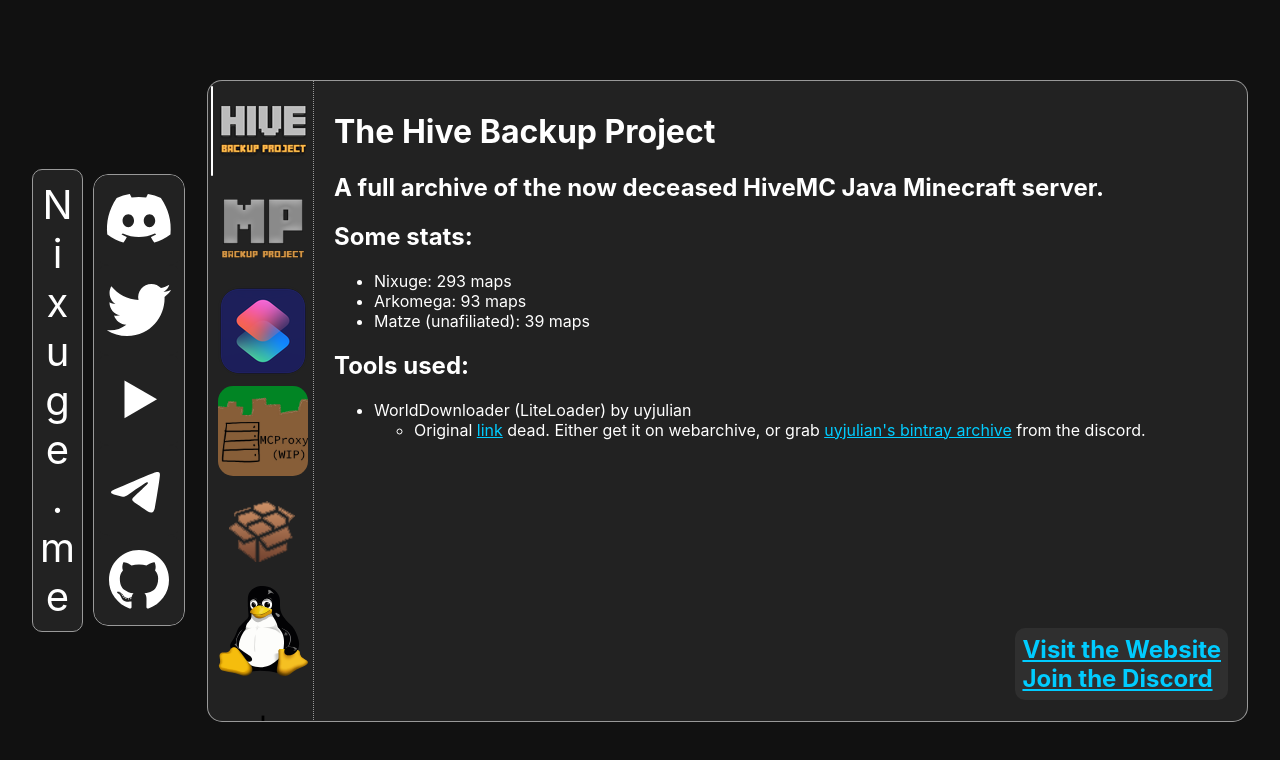
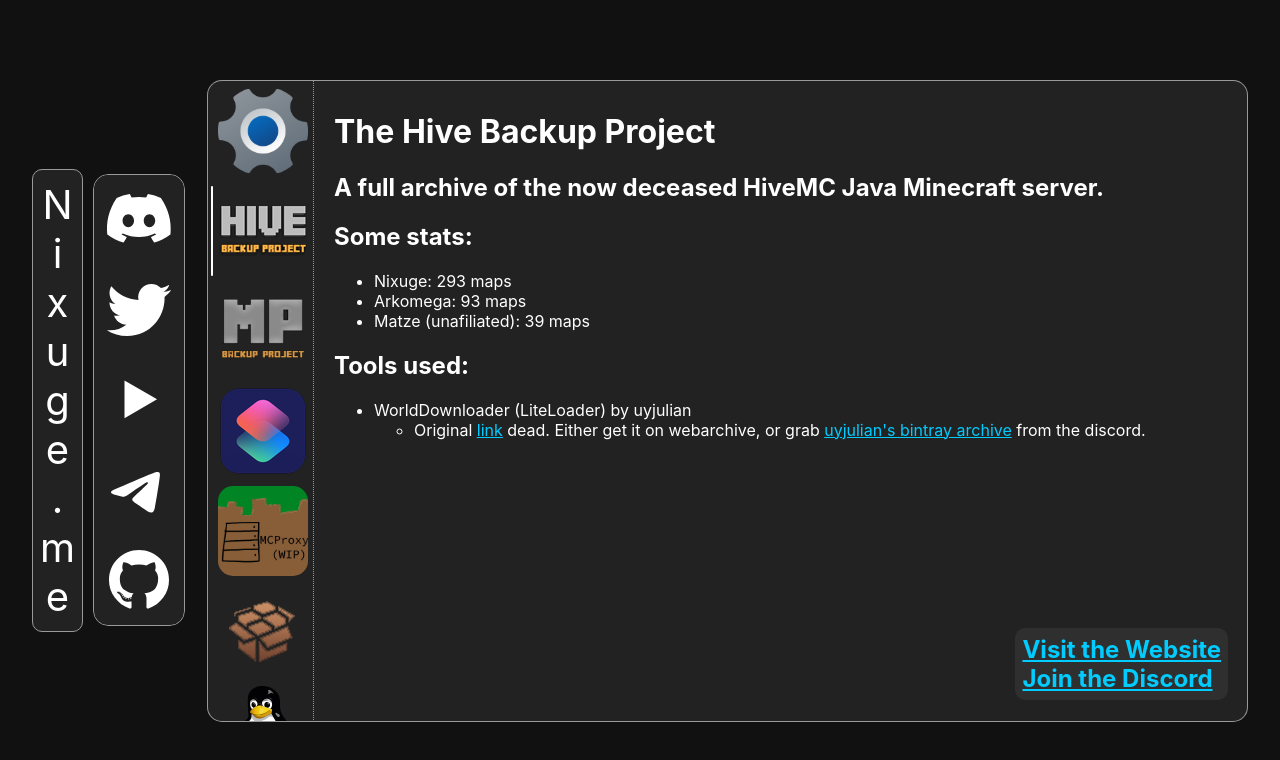
Before and after one commit to Nixuge/Nixuge.github.io, a SvelteKit app: page / in a window 1280 px wide. Shown: the top 760 px of the page. Built offline with nearby package versions, Linux system fonts and the light colour scheme.

Commit message:
Settings base

```diff
--- a/src/lib/projectviewer/projects.ts
+++ b/src/lib/projectviewer/projects.ts
@@ -19,6 +19,7 @@
 }
 
 export const important_projects: Array<Project> = [
+    new Project("settings", "settings.png", "Settings", [], () => import('./templates/Settings/Settings.svelte')),
     new Project("hivebackup", "HiveBackup.png", "Hive Backup", [new Dl("Visit the Website", "https://hivebackup.github.io"), new Dl("Join the Discord", "https://discord.gg/BcEccZr8Db")], () => import('./templates/HiveBackup.svelte')),
     new Project("mineplexbackup", "MineplexBackup.png", "Mineplex Backup", [new Dl("Visit the Website", "https://mineplex.nixuge.me"), new Dl("Join the Discord", "https://discord.gg/rsJYGpPxqY")], () => import('./templates/MineplexBackup.svelte')),
     new Project("mediagrabber", "Shortcuts.png", "MediaGrabber", [new Dl("Website", "https://mediagrabber.nixuge.me")], () => import('./templates/MediaGrabber.svelte')),
--- /dev/null
+++ b/src/lib/projectviewer/templates/Settings/Settings.svelte
@@ -0,0 +1 @@
+<h1>Hello</h1>
--- a/src/routes/ProjectViewer.svelte
+++ b/src/routes/ProjectViewer.svelte
@@ -12,7 +12,7 @@
     let shownProjects = getClonedArr();
     shownProjects.push(showMore)
 
-    let selectedProject = shownProjects[0];
+    let selectedProject = shownProjects[1];
 
     // Dynamically update shown component
     let projectComponent: ComponentType;
@@ -20,17 +20,28 @@
 
 
     function setProject(proj: Project) {
-        if (proj.name === "show_more") {
-            const newShownProjects = getClonedArr();
-            newShownProjects.concat(other_projects)
-            newShownProjects.push(showLess)
-            shownProjects = newShownProjects;
-        } else if (proj.name === "show_less") {
-            const newShownProjects = getClonedArr();
-            newShownProjects.push(showMore)
-            shownProjects = newShownProjects;
-        } else {
-            selectedProject = proj;
+        switch (proj.name) {
+            case "settings":
+                //TODO
+                selectedProject = proj;
+                break;
+
+            case "show_more":
+                const newShownProjectsM = getClonedArr();
+                newShownProjectsM.concat(other_projects)
+                newShownProjectsM.push(showLess)
+                shownProjects = newShownProjectsM;
+                break;
+
+            case "show_less":
+                const newShownProjectsL = getClonedArr();
+                newShownProjectsL.push(showMore)
+                shownProjects = newShownProjectsL;
+                break;
+
+            default:
+                selectedProject = proj;
+                break;
         }
     }
 </script>
```
Also changed, not shown: src/lib/projectviewer/settings.ts (added), static/images/projects/settings.png (added).
